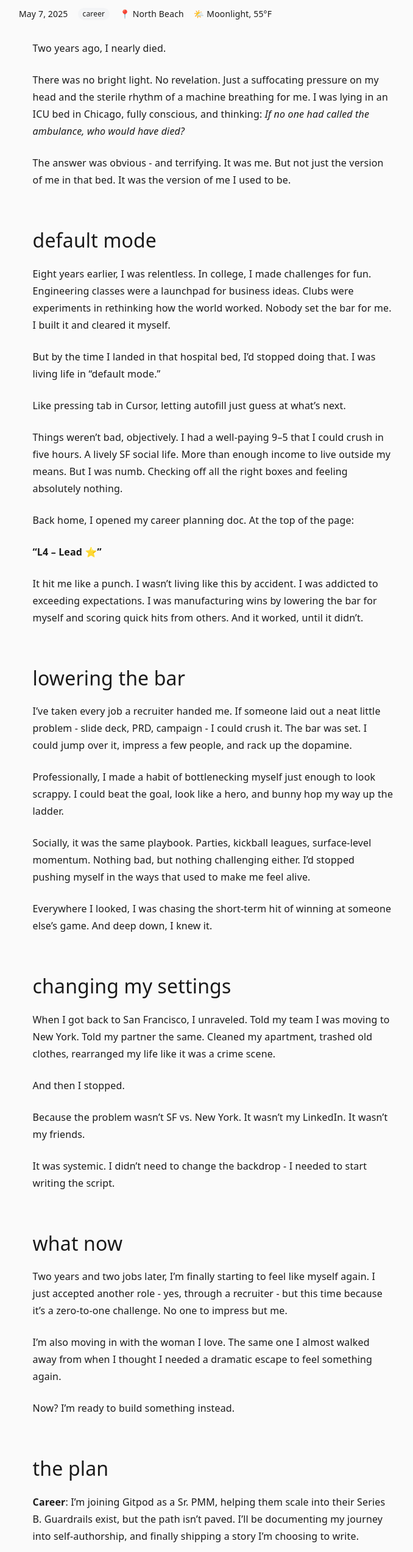
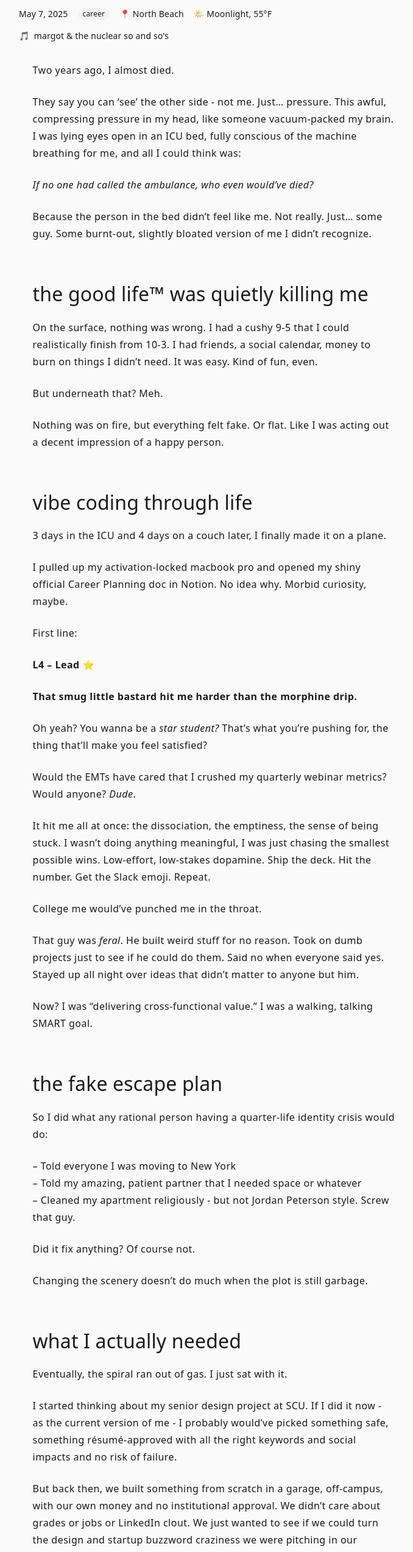
Before and after one commit to pry0rity/sf-bikeways-blog, an Astro site: page /blog/2025/05/on-a-freezing-chicago-street in a window 1280 px wide. Shown: the part 240-2785 px from the top of the page at 61% size, without its empty margins (289-967 px from the left). Built offline with nearby package versions, Linux system fonts and the light colour scheme; Astro itself is replaced by a stand-in of ours; a web font is replaced by a local one.

Commit message:
new version of post 1

```diff
--- a/src/content/blog/on-a-freezing-chicago-street.md
+++ b/src/content/blog/on-a-freezing-chicago-street.md
@@ -1,73 +1,97 @@
 ---
 title: "on a freezing chicago street"
 description: "In which I nearly died, got bored, and decided to actually try."
+tags: ["career"]
 date: 2025-05-07
-tags: ["career"]
 location: "North Beach"
 coffeeShop: "Beacon"
 weather: "Moonlight, 55°F"
+musicTitle: "margot & the nuclear so and so's"
+musicUrl: "https://www.youtube.com/watch?v=UJrhm2Q68fg"
 ---
 
-Two years ago, I nearly died.
+Two years ago, I almost died.
 
-There was no bright light. No revelation. Just a suffocating pressure on my head and the sterile rhythm of a machine breathing for me. I was lying in an ICU bed in Chicago, fully conscious, and thinking: _If no one had called the ambulance, who would have died?_
+They say you can 'see' the other side - not me. Just... pressure. This awful, compressing pressure in my head, like someone vacuum-packed my brain. I was lying eyes open in an ICU bed, fully conscious of the machine breathing for me, and all I could think was:
 
-The answer was obvious - and terrifying. It was me. But not just the version of me in that bed. It was the version of me I used to be.
+*If no one had called the ambulance, who even would've died?*
 
-## default mode
+Because the person in the bed didn't feel like me. Not really. Just... some guy. Some burnt-out, slightly bloated version of me I didn't recognize.
 
-Eight years earlier, I was relentless. In college, I made challenges for fun. Engineering classes were a launchpad for business ideas. Clubs were experiments in rethinking how the world worked. Nobody set the bar for me. I built it and cleared it myself.
+## the good life™ was quietly killing me
 
-But by the time I landed in that hospital bed, I’d stopped doing that. I was living life in “default mode.”
+On the surface, nothing was wrong. I had a cushy 9-5 that I could realistically finish from 10-3. I had friends, a social calendar, money to burn on things I didn't need. It was easy. Kind of fun, even.
 
-Like pressing tab in Cursor, letting autofill just guess at what's next.
+But underneath that? Meh.
 
-Things weren’t bad, objectively. I had a well-paying 9–5 that I could crush in five hours. A lively SF social life. More than enough income to live outside my means. But I was numb. Checking off all the right boxes and feeling absolutely nothing.
+Nothing was on fire, but everything felt fake. Or flat. Like I was acting out a decent impression of a happy person.
 
-Back home, I opened my career planning doc. At the top of the page:
+## vibe coding through life
 
-**"L4 – Lead ⭐"**
+3 days in the ICU and 4 days on a couch later, I finally made it on a plane.
 
-It hit me like a punch. I wasn’t living like this by accident. I was addicted to exceeding expectations. I was manufacturing wins by lowering the bar for myself and scoring quick hits from others. And it worked, until it didn’t.
+I pulled up my activation-locked macbook pro and opened my shiny official Career Planning doc in Notion. No idea why. Morbid curiosity, maybe.
 
-## lowering the bar
+First line:
 
-I've taken every job a recruiter handed me. If someone laid out a neat little problem - slide deck, PRD, campaign - I could crush it. The bar was set. I could jump over it, impress a few people, and rack up the dopamine.
+**L4 – Lead ⭐**
 
-Professionally, I made a habit of bottlenecking myself just enough to look scrappy. I could beat the goal, look like a hero, and bunny hop my way up the ladder.
+**That smug little bastard hit me harder than the morphine drip.**
 
-Socially, it was the same playbook. Parties, kickball leagues, surface-level momentum. Nothing bad, but nothing challenging either. I’d stopped pushing myself in the ways that used to make me feel alive.
+Oh yeah? You wanna be a *star student?* That's what you're pushing for, the thing that'll make you feel satisfied?
 
-Everywhere I looked, I was chasing the short-term hit of winning at someone else’s game. And deep down, I knew it.
+Would the EMTs have cared that I crushed my quarterly webinar metrics? Would anyone? *Dude*.
 
-## changing my settings
+It hit me all at once: the dissociation, the emptiness, the sense of being stuck. I wasn't doing anything meaningful, I was just chasing the smallest possible wins. Low-effort, low-stakes dopamine. Ship the deck. Hit the number. Get the Slack emoji. Repeat.
 
-When I got back to San Francisco, I unraveled. Told my team I was moving to New York. Told my partner the same. Cleaned my apartment, trashed old clothes, rearranged my life like it was a crime scene.
+College me would've punched me in the throat.
 
-And then I stopped.
+That guy was *feral*. He built weird stuff for no reason. Took on dumb projects just to see if he could do them. Said no when everyone said yes. Stayed up all night over ideas that didn't matter to anyone but him.
 
-Because the problem wasn’t SF vs. New York. It wasn't my LinkedIn. It wasn’t my friends.
+Now? I was "delivering cross-functional value." I was a walking, talking SMART goal.
 
-It was systemic. I didn’t need to change the backdrop - I needed to start writing the script.
+## the fake escape plan
 
-## what now
+So I did what any rational person having a quarter-life identity crisis would do:
 
-Two years and two jobs later, I’m finally starting to feel like myself again. I just accepted another role - yes, through a recruiter - but this time because it’s a zero-to-one challenge. No one to impress but me.
+– Told everyone I was moving to New York
+– Told my amazing, patient partner that I needed space or whatever
+– Cleaned my apartment religiously - but not Jordan Peterson style. Screw that guy.
 
-I’m also moving in with the woman I love. The same one I almost walked away from when I thought I needed a dramatic escape to feel something again.
+Did it fix anything? Of course not.
 
-Now? I’m ready to build something instead.
+Changing the scenery doesn't do much when the plot is still garbage.
 
-## the plan
+## what I actually needed
 
-**Career**: I’m joining Gitpod as a Sr. PMM, helping them scale into their Series B. Guardrails exist, but the path isn’t paved. I’ll be documenting my journey into self-authorship, and finally shipping a story I’m choosing to write.
+Eventually, the spiral ran out of gas. I just sat with it.
 
-**Personal**: To reignite the spark, I’m starting something small but real: biking every single bike lane in San Francisco. It’s physical, creative, and grounded in a city I love. I’ll be filming, photographing, and posting as I go. SF has so much potential. We just need new ways of seeing it.
+I started thinking about my senior design project at SCU. If I did it now - as the current version of me - I probably would've picked something safe, something résumé-approved with all the right keywords and social impacts and no risk of failure.
 
-**Social**: You won’t see as much about this here, but the principle’s the same: focus on depth over noise. My time’s going to the people who matter—my partner, my family, my close friends, and, yeah, myself.
+But back then, we built something from scratch in a garage, off-campus, with our own money and no institutional approval. We didn't care about grades or jobs or LinkedIn clout. We just wanted to see if we could turn the design and startup buzzword craziness we were pitching in our engineering circles into something real.
 
----
+We weren't trying to win. We were trying to *feel it* - the thrill of figuring it out, the friction of uncertainty, the joy of doing something no one asked us to do.
 
-This isn’t a rebrand. It’s not some productivity hack or curated journey.
+That's what I was missing. Not a new zip code or a different friend group or some better-curated routine. I was missing a challenge that felt like mine. Something open-ended, full of risk, and yeah — probably a little stupid.
 
-It’s just me, finally choosing to stop pressing tab - and write the line by hand.
+## here's the new plan
+
+This is a bike blog now, sort of. But also it's not. It's just me trying to get back to doing dumb, hard things on purpose.
+
+### career
+
+I joined Gitpod as a foundational PMM. It's early, messy, slightly chaotic... There's guardrails for sure, but there's no clear path, which is the point. I'm not here to execute someone else's plan, I'm here to go on a generational run. Or screw it up and try again.
+
+### personal
+
+I'm biking every single bike lane in San Francisco. No real reason. It's just a thing that sounds hard and funny and slightly beautiful and *totally* unnecessary. I'll take photos, maybe some video, and I'll definitely be drinking way too much coffee. But I genuinely believe this city has so much untapped potential for urban biking and I want the world to see it.
+
+More on that soon.
+
+### social
+
+I'll be moving in with my partner - yep, the one I almost walked away from during my fake New York phase. Turns out stability is actually scarier than chaos. And better. Usually. I'll also be spending more time with the people that matter the most - my family, my closest friends, and myself - and learning how to focus my time on maintaining and building valuable relationships, diligently.
+
+This isn't a rebrand. This is me doing what college me would've done if he had a gravel bike, a few unresolved issues, and a mild obsession with maps.
+
+Let's see where this goes.
--- a/src/content/config.ts
+++ b/src/content/config.ts
@@ -13,6 +13,8 @@ const blogCollection = defineCollection({
     routeName: z.string().optional(),
     bikeType: z.string().optional(),
     weather: z.string().optional(),
+    musicTitle: z.string().optional(),
+    musicUrl: z.string().optional(),
     gear: z.object({
       camera: z.string().optional(),
       bike: z.string().optional(),
--- a/src/pages/blog/[...slug].astro
+++ b/src/pages/blog/[...slug].astro
@@ -74,6 +74,11 @@ const month = date.toLocaleString("default", { month: "long" });
         {post.data.location && <span>📍 {post.data.location}</span>}
         {post.data.weather && <span>🌤️ {post.data.weather}</span>}
       </div>
+      {post.data.musicTitle && post.data.musicUrl && (
+        <div class="music-block text-sm text-[var(--color-text)]/60">
+          <span role="img" aria-label="music">🎵</span> <a href={post.data.musicUrl} target="_blank" rel="noopener">{post.data.musicTitle}</a>
+        </div>
+      )}
     </header>
 
     <div class="prose">
@@ -92,5 +97,12 @@ const month = date.toLocaleString("default", { month: "long" });
   }
   :global(.prose p) {
     margin-bottom: 1.5em;
+    letter-spacing: 0.03em;
+  }
+  .music-block {
+    margin: 1.5em 0 1.5em 0;
+    display: flex;
+    align-items: center;
+    gap: 0.5em;
   }
 </style>
--- a/src/styles/global.css
+++ b/src/styles/global.css
@@ -163,6 +163,10 @@
   border-radius: 0.2em;
 }
 
+.prose :is(h1, h2, h3, h4, h5, h6) > a:hover {
+  color: var(--color-bg);
+}
+
 .prose :is(h1, h2, h3, h4, h5, h6) > a:hover::before {
   transform: scaleX(1);
   opacity: 1;
```
